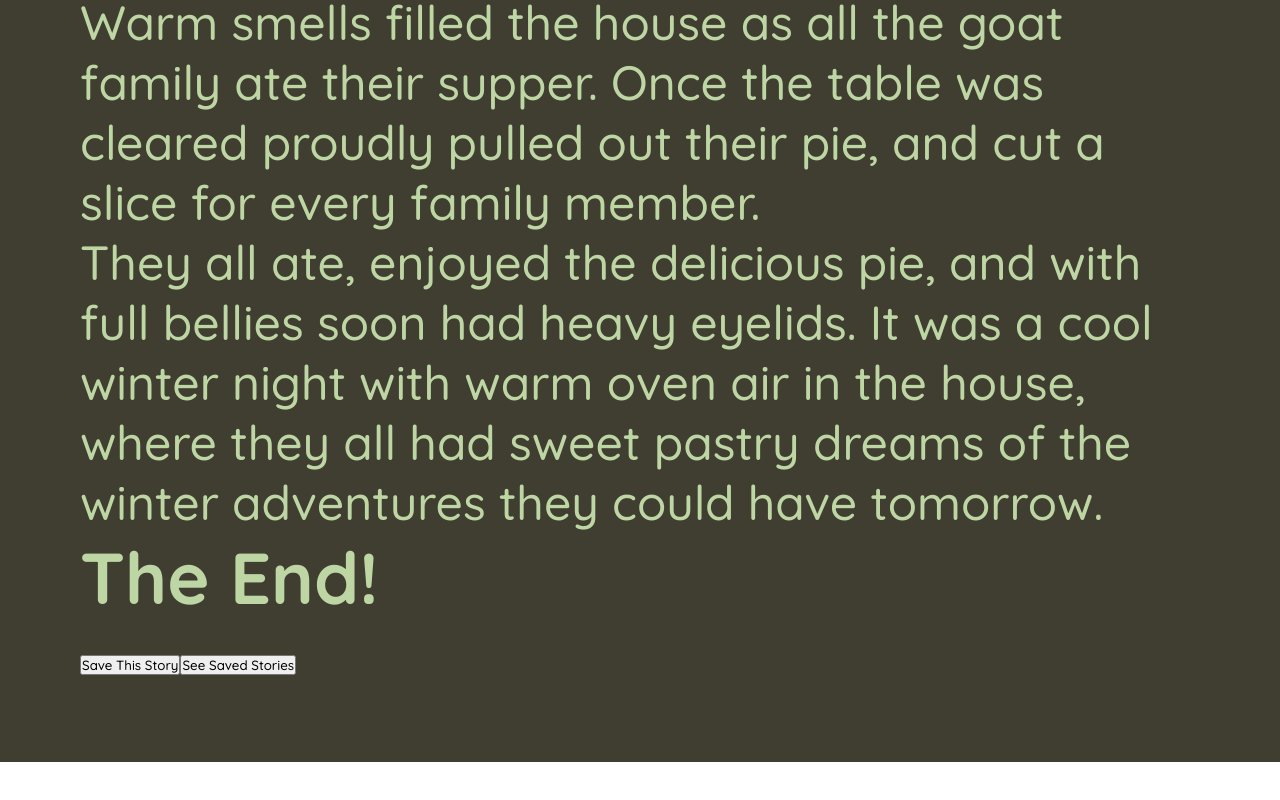
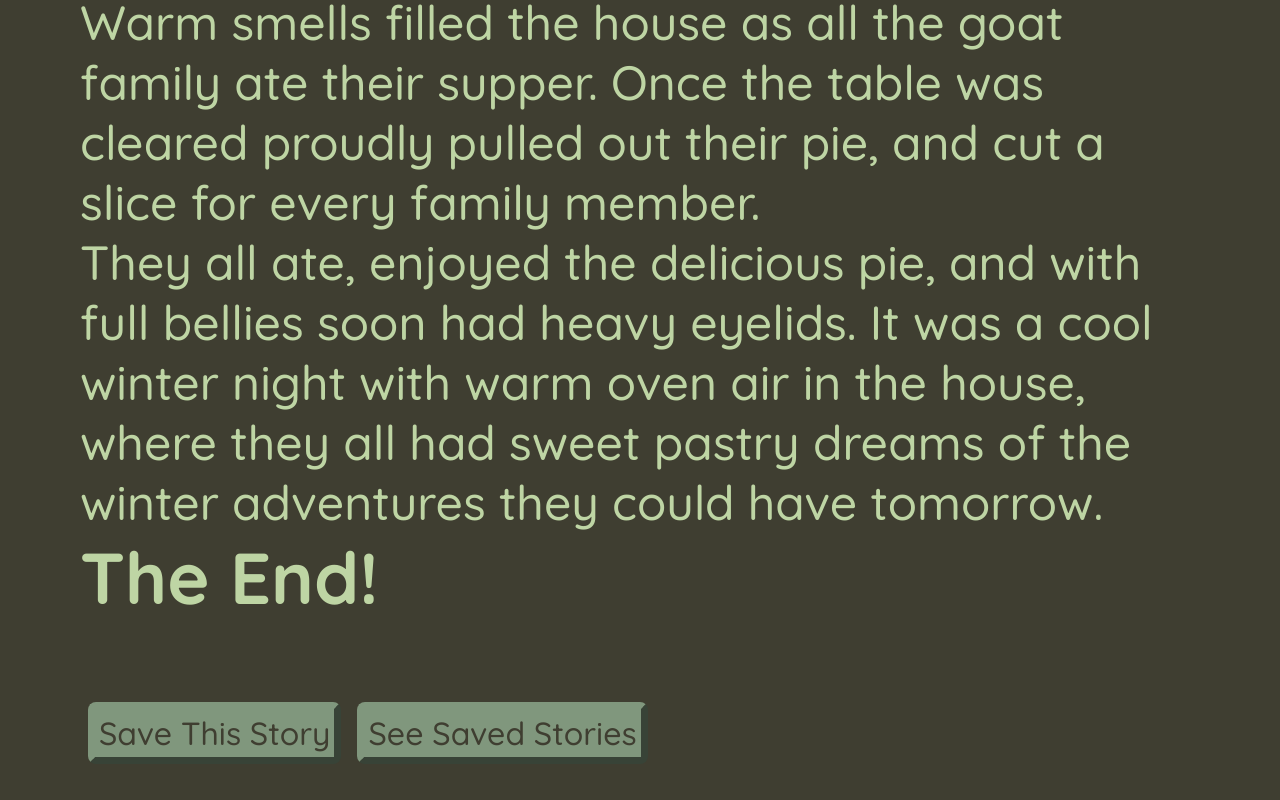
Before and after one commit to nathanielmillard/a-goats-tale, a React (Create React App) app: page /story in a window 1280 px wide. Shown: the part 3568-4368 px from the top of the page. Before the commit the page ends 4330 px from the top, so only its background shows below. Built offline with nearby package versions, Linux system fonts and the light colour scheme.

Commit message:
Style added buttons.

```diff
--- a/src/Components/StoryPage/StoryPage.scss
+++ b/src/Components/StoryPage/StoryPage.scss
@@ -6,5 +6,15 @@
   // margin: 10vh;
   padding: 10vh;
   color: $light;
-  background-color: $deep
+  background-color: $deep;
+  button {
+    background-color: $satMed;
+    color: $deep;
+    font-size: 2rem;
+    border: 7px outset $satMed;
+    border-radius: .5rem;
+    margin: 1vh;
+    padding: .5vh;
+    margin-top: 10vh;
+  }
 }
```
